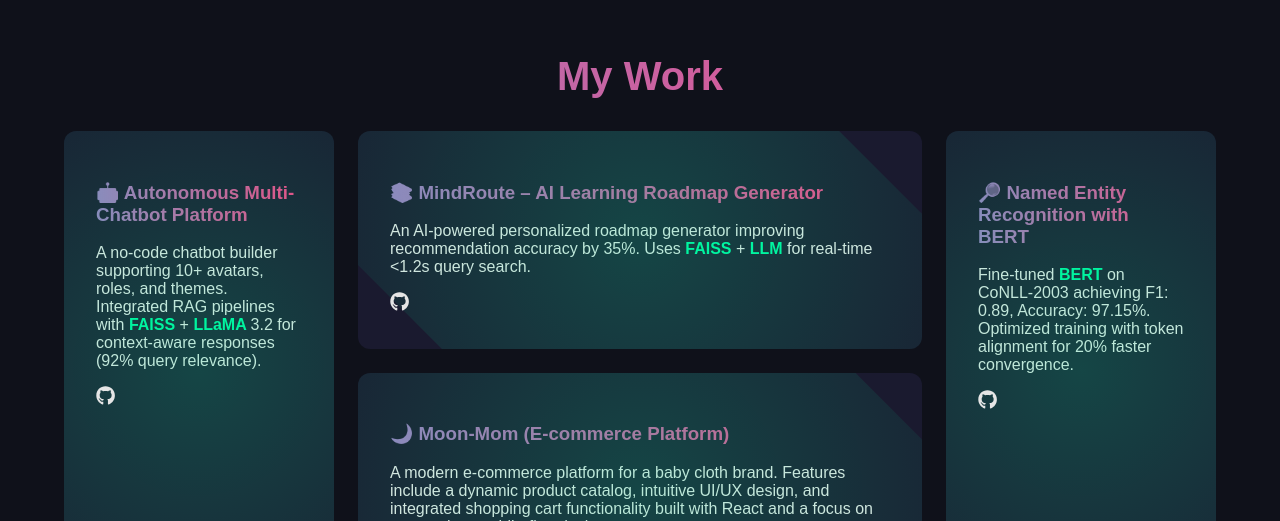
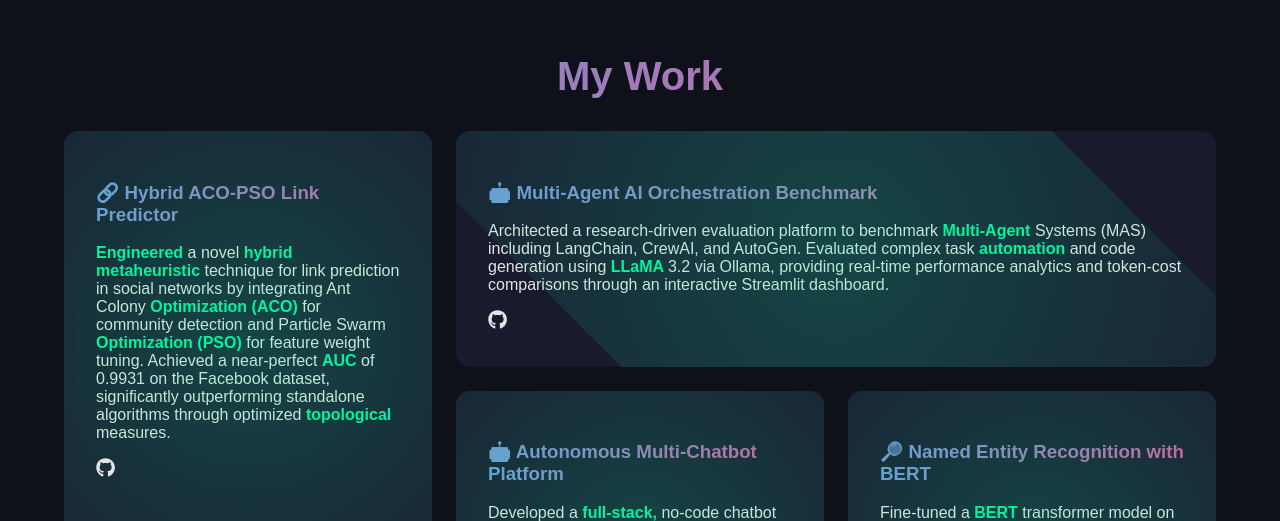
Before and after one commit to Mlakshay01/Portfolio, a React (Vite) app: page / in a window 1280 px wide. Shown: the part 2279-2800 px from the top of the page. Built offline with nearby package versions, Linux system fonts and the light colour scheme.

Commit message:
updated projects

```diff
--- a/src/components/Projects.jsx
+++ b/src/components/Projects.jsx
@@ -3,30 +3,64 @@
 
 const projects = [
   {
+    title: "🔗 Hybrid ACO-PSO Link Predictor",
+    desc: "Engineered a novel hybrid metaheuristic technique for link prediction in social networks by integrating Ant Colony Optimization (ACO) for community detection and Particle Swarm Optimization (PSO) for feature weight tuning. Achieved a near-perfect AUC of 0.9931 on the Facebook dataset, significantly outperforming standalone algorithms through optimized topological measures.",
+    github: "https://github.com/Mlakshay01/ACO-PSO-HYBRID-ALGO",
+  },
+  {
+    title: "🤖 Multi-Agent AI Orchestration Benchmark",
+    desc: "Architected a research-driven evaluation platform to benchmark Multi-Agent Systems (MAS) including LangChain, CrewAI, and AutoGen. Evaluated complex task automation and code generation using LLaMA 3.2 via Ollama, providing real-time performance analytics and token-cost comparisons through an interactive Streamlit dashboard.",
+    github: "https://github.com/Mlakshay01/Empirical-Evaluation-of-Multi-Agent-Orchestration-Frameworks-for-Complex-Task-Automation",
+  },
+  {
     title: "🤖 Autonomous Multi-Chatbot Platform",
-    desc: "A no-code chatbot builder supporting 10+ avatars, roles, and themes. Integrated RAG pipelines with FAISS + LLaMA 3.2 for context-aware responses (92% query relevance).",
+    desc: "Developed a full-stack, no-code chatbot builder featuring Retrieval-Augmented Generation (RAG) pipelines. Integrated FAISS vector databases and LLaMA 3.2 to deliver context-aware responses with 92% query relevance, supporting multiple AI personas, custom roles, and dynamic UI themes.",
     github: "https://github.com/Mlakshay01/Autonomous-Multi-Chatbot-Platform",
   },
   {
     title: "📚 MindRoute – AI Learning Roadmap Generator",
-    desc: "An AI-powered personalized roadmap generator improving recommendation accuracy by 35%. Uses FAISS + LLM for real-time <1.2s query search.",
+    desc: "Designed an AI-powered personalized roadmap generator that improved content recommendation accuracy by 35%. Leveraged semantic search via FAISS and Large Language Models (LLMs) to provide real-time, sub-1.2s query execution for customized educational paths.",
     github: "https://github.com/Mlakshay01/RAG-Roadmap-Generator",
   },
   {
     title: "🔎 Named Entity Recognition with BERT",
-    desc: "Fine-tuned BERT on CoNLL-2003 achieving F1: 0.89, Accuracy: 97.15%. Optimized training with token alignment for 20% faster convergence.",
+    desc: "Fine-tuned a BERT transformer model on the CoNLL-2003 dataset, achieving an F1-score of 0.89 and 97.15% accuracy. Optimized the NLP training pipeline with token alignment and custom training loops in PyTorch, resulting in 20% faster convergence rates.",
     github: "https://github.com/Mlakshay01/BERT-NER-FINE-TUNED",
   },
   {
-    title: "🌙 Moon-Mom (E-commerce Platform)", // Refined Title
-    desc: "A modern e-commerce platform for a baby cloth brand. Features include a dynamic product catalog, intuitive UI/UX design, and integrated shopping cart functionality built with React and a focus on responsive, mobile-first design.", // Corrected, specific description
-    live: "https://moon-mom.vercel.app/",
-    github: "https://github.com/Mlakshay01/Moon-Mom",
-  },
+    title: "🌙 Moon-Mom (E-commerce Platform)",
+    desc: "Launched a responsive Full-Stack e-commerce platform for a retail brand using React.js . Implemented a dynamic product catalog, intuitive UI/UX design, and optimized state-managed shopping cart functionality with a focus on mobile-first performance and SEO visibility.",
+    live: "https://moon-mom.vercel.app/",
+    github: "https://github.com/Mlakshay01/Moon-Mom",
+  },
+  {
+    title: "🧙‍♂️ WizardZ – Marketing Architecture",
+    desc: "Built a modern digital marketing website featuring high-performance animations and smooth-scroll UI components. Optimized frontend delivery using React and advanced CSS techniques to ensure cross-browser compatibility and rapid page load speeds.",
+    live: "https://mlakshay01.github.io/Marketing-Website/",
+    github: "https://github.com/Mlakshay01/Marketing-Website",
+  },
+  {
+    title: "📄 AI Resume & ATS Analyzer",
+    desc: "Engineered a full-stack AI platform to automate resume screening using FastAPI and PostgreSQL . Utilized local LLMs via Ollama to extract structured data and generate ATS scores, quality ratings, and personalized career improvement recommendations.",
+    github: "https://github.com/Mlakshay01/Resume-Analyzer",
+  },
+  {
+    title: "🖼️ SnapFind – Real-Time Image Search",
+    desc: "Developed a lightweight, high-speed image search application using Vanilla JavaScript and RESTful APIs . Implemented asynchronous data fetching and responsive UI design to allow users to search, preview, and download assets in real-time.",
+    live: "https://mlakshay01.github.io/ImageSEARCHapp/",
+    github: "https://github.com/Mlakshay01/ImageSEARCHapp",
+  },
 ];
 
 export default function Projects() {
-  const highlightWords = ["AI", "FAISS", "LLaMA", "NER", "BERT", "LLM"];
+  const highlightWords = [
+    "AI", "LLM", "LLMs", "LLaMA", "BERT", "PyTorch", "React", "React.js",
+    "FastAPI", "PostgreSQL", "Python", "RAG", "FAISS", "Vector",
+    "Transformers", "NLP", "NER", "Multi-Agent", "Retrieval-Augmented",
+    "ACO", "PSO", "Metaheuristic", "Optimization", "AUC", "Topological",
+    "Hybrid", "Full-Stack", "Architecture", "Automation", "Benchmarking",
+    "Engineered", "RESTful APIs", "Vanilla JavaScript", "CSS"
+  ];
 
   return (
     <section id="projects" className="section projects">
@@ -36,9 +70,32 @@
           <div className={`project-card project-${i}`} key={i}>
             <h3 className="mask-text">{p.title}</h3>
             <p>
-              {p.desc.split(" ").map((word, idx) => {
-                const cleaned = word.replace(/[^a-zA-Z]/g, "");
-                if (highlightWords.includes(cleaned)) {
+              {p.desc.split(" ").map((word, idx, array) => {
+                // 1. Clean the word but KEEP hyphens and dots (for React.js)
+                const cleaned = word.replace(/[^a-zA-Z.-]/g, "").toLowerCase();
+
+                // 2. Check for single word match
+                const isSingleMatch = highlightWords.some(
+                  (h) => h.toLowerCase() === cleaned
+                );
+
+                // 3. Check for multi-word phrase match (e.g., "RESTful APIs")
+                // This checks if the current word + the next word matches a phrase
+                const nextWord = array[idx + 1] ? array[idx + 1].replace(/[^a-zA-Z.-]/g, "").toLowerCase() : "";
+                const phrase = `${cleaned} ${nextWord}`;
+                const isPhraseMatch = highlightWords.some(
+                  (h) => h.toLowerCase() === phrase
+                );
+
+                // 4. Special handling: if this word is the start of a matched phrase, highlight it
+                // If the PREVIOUS word was the start of a phrase, highlight this one too
+                const prevWord = array[idx - 1] ? array[idx - 1].replace(/[^a-zA-Z.-]/g, "").toLowerCase() : "";
+                const prevPhrase = `${prevWord} ${cleaned}`;
+                const isPartOfPrevPhrase = highlightWords.some(
+                  (h) => h.toLowerCase() === prevPhrase
+                );
+
+                if (isSingleMatch || isPhraseMatch || isPartOfPrevPhrase) {
                   return (
                     <span key={idx} className="highlight">
                       {word}{" "}
@@ -51,21 +108,11 @@
 
             <div className="project-links">
               {p.live && (
-                <a
-                  href={p.live}
-                  target="_blank"
-                  rel="noreferrer"
-                  className="icon-link"
-                >
+                <a href={p.live} target="_blank" rel="noreferrer" className="icon-link">
                   <FaExternalLinkAlt />
                 </a>
               )}
-              <a
-                href={p.github}
-                target="_blank"
-                rel="noreferrer"
-                className="icon-link"
-              >
+              <a href={p.github} target="_blank" rel="noreferrer" className="icon-link">
                 <FaGithub />
               </a>
             </div>
--- a/src/styles/About.css
+++ b/src/styles/About.css
@@ -88,6 +88,8 @@
   transition: transform 0.3s, box-shadow 0.3s, background 0.3s;
 }
 
+
+
 .skill-badge:hover {
   transform: translateY(-3px);
   box-shadow: 0 5px 15px rgba(0, 245, 160, 0.3);
--- a/src/styles/Projects.css
+++ b/src/styles/Projects.css
@@ -1,4 +1,4 @@
-/* Gradient Text Mask for Project Titles */
+/* ========== Gradient Text Mask for Project Titles ========== */
 .mask-text {
   background: linear-gradient(
     270deg,
@@ -14,18 +14,12 @@
 }
 
 @keyframes gradientMove {
-  0% {
-    background-position: 0% 50%;
-  }
-  50% {
-    background-position: 100% 50%;
-  }
-  100% {
-    background-position: 0% 50%;
-  }
+  0% { background-position: 0% 50%; }
+  50% { background-position: 100% 50%; }
+  100% { background-position: 0% 50%; }
 }
 
-/* Highlight keywords in project description */
+/* ========== Highlight keywords ========== */
 .highlight {
   color: var(--accent-neon);
   font-weight: 600;
@@ -50,11 +44,11 @@
   transform-origin: left;
 }
 
-/* Project Card 3D Hover & Glow */
+/* ========== Project Card ========== */
 .project-card {
   background: var(--bg-card);
   padding: 2rem;
-  border-radius: 12px;
+  border-radius: 14px;
   transition: transform 0.4s ease, box-shadow 0.4s ease;
   text-align: left;
   position: relative;
@@ -64,18 +58,15 @@
 .project-card::before {
   content: "";
   position: absolute;
-  top: -50%;
-  left: -50%;
-  width: 200%;
-  height: 200%;
+  inset: -50%;
   background: radial-gradient(
     circle at center,
     rgba(0, 245, 160, 0.2),
     transparent 70%
   );
   transform: rotate(45deg);
-  transition: all 0.5s ease;
-  pointer-events: none; /* important to allow link clicks */
+  transition: 0.6s ease;
+  pointer-events: none;
 }
 
 .project-card:hover::before {
@@ -87,11 +78,11 @@
   box-shadow: 0 15px 35px rgba(0, 245, 160, 0.3);
 }
 
-/* Icon Links Glow */
+/* ========== Links ========== */
 .project-links {
   margin-top: 1rem;
   display: flex;
-  gap: 10px;
+  gap: 12px;
   position: relative;
   z-index: 2;
 }
@@ -107,33 +98,50 @@
   text-shadow: 0 0 8px var(--accent-neon), 0 0 15px var(--accent-neon);
 }
 
-/* Projects Grid - Irregular Layout */
+/* ========== Smart Masonry Grid ========== */
 .project-grid.irregular {
   display: grid;
-  grid-template-columns: repeat(auto-fit, minmax(250px, 1fr));
+  grid-template-columns: repeat(auto-fit, minmax(280px, 1fr));
+  grid-auto-flow: dense;   /* ✨ critical for puzzle packing */
   gap: 1.5rem;
 }
 
-.project-0 {
-  grid-row: span 2;
-}
-.project-1 {
-  grid-column: span 2;
-}
-.project-2 {
-  grid-row: span 2;
-  grid-column: span 1;
-}
-.project-3 {
-  grid-column: span 2;
+/* ========== Irregular Shapes ========== */
+.project-0 { grid-row: span 2; }
+.project-1 { grid-column: span 2; }
+.project-2 { grid-row: span 2; }
+.project-3 { grid-column: span 2; }
+.project-4 { grid-row: span 2; }
+.project-5 { grid-column: span 2; }
+.project-6 { grid-row: span 2; }
+.project-7 { grid-column: span 2; }
+.project-8 { grid-row: span 2; }
+
+
+/* ========== Tablet & Mobile Fix ========== */
+@media (max-width: 900px) {
+  .project-grid.irregular {
+    grid-template-columns: repeat(2, 1fr);
+  }
+
+  .project-1,
+  .project-3, .project-6 {
+    grid-column: span 1;
+  }
+  .project-0 {
+    grid-column: span 2;
+  }
 }
 
-/* Show buttons permanently on mobile */
-@media (max-width: 768px) {
-  .project-links {
-    opacity: 1 !important;
-    transform: none !important;
-    pointer-events: auto !important;
+@media (max-width: 600px) {
+  .project-grid.irregular {
+    grid-template-columns: 1fr;
+  }
+
+  .project-0, .project-1, .project-2, .project-3,
+  .project-4, .project-5, .project-6, .project-7, .project-8 {
+    grid-column: auto;
+    grid-row: auto;
   }
 
   .project-card:hover {
```
